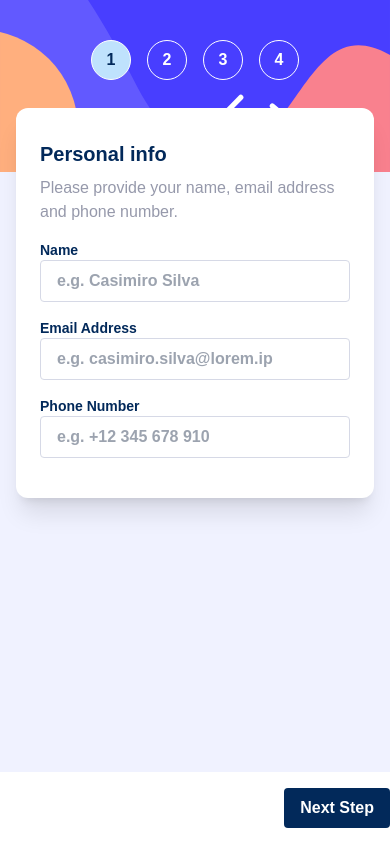
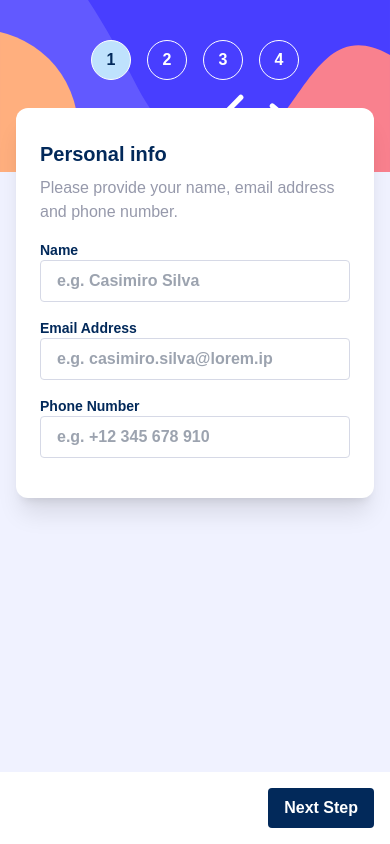
Before and after one commit to natalia-sampaio/multi-step-form, a Vue app: page / in a window 390 px wide. Built offline with nearby package versions, Linux system fonts and the light colour scheme.

Commit message:
:lipstick: fix: buttons on mobile layout

```diff
--- a/src/components/Button.vue
+++ b/src/components/Button.vue
@@ -6,5 +6,5 @@ defineProps({
 </script>
 
 <template>
-    <button :class="'justify-self-end col-start-2 rounded text-white px-4 py-2 m-4 mr-0 lg:rounded-md ' + extraClasses">{{ name }}</button>
+    <button :class="'justify-self-end col-start-2 rounded text-white px-4 py-2 m-4 lg:mr-0 lg:rounded-md ' + extraClasses">{{ name }}</button>
 </template>
```
